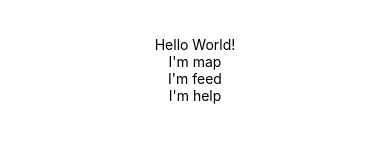
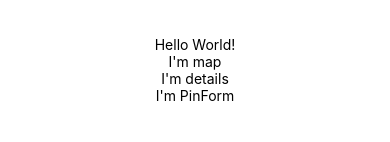
Before and after one commit to cc5-team-red/cc5-capstone, a React Native app: screen / in a window 390 px wide. Shown: the part 352-494 px from the top of the page. Built offline with nearby package versions, Linux system fonts and the light colour scheme.

Commit message:
renamed component files

```diff
--- a/App.js
+++ b/App.js
@@ -1,8 +1,8 @@
 import React from 'react';
 import { StyleSheet, Text, View } from 'react-native';
 import Map from './Components/Map.js';
-import Feed from './Components/Feed.js';
-import Help from './Components/Help.js'
+import Details from './Components/Details.js';
+import PinForm from './Components/PinForm.js'
 
 export default class App extends React.Component {
   render() {
@@ -10,8 +10,8 @@ export default class App extends React.Component {
       <View style={styles.container}>
         <Text>Hello World!</Text>
         <Map />
-        <Feed />
-        <Help />
+        <Details />
+        <PinForm />
       </View>
     );
   }
--- a/Components/Feed.js
+++ b/Components/Details.js
@@ -1,11 +1,11 @@
 import React from 'react';
 import { StyleSheet, Text, View } from 'react-native';
 
-export default class Feed extends React.Component {
+export default class Details extends React.Component {
   render() {
     return (
       <View>
-        <Text>I'm feed</Text>
+        <Text>I'm details</Text>
       </View>
     );
   }
--- a/Components/Help.js
+++ b/Components/PinForm.js
@@ -1,11 +1,11 @@
 import React from 'react';
 import { StyleSheet, Text, View } from 'react-native';
 
-export default class Help extends React.Component {
+export default class PinForm extends React.Component {
   render() {
     return (
       <View>
-        <Text>I'm help</Text>
+        <Text>I'm PinForm</Text>
       </View>
     );
   }
```
